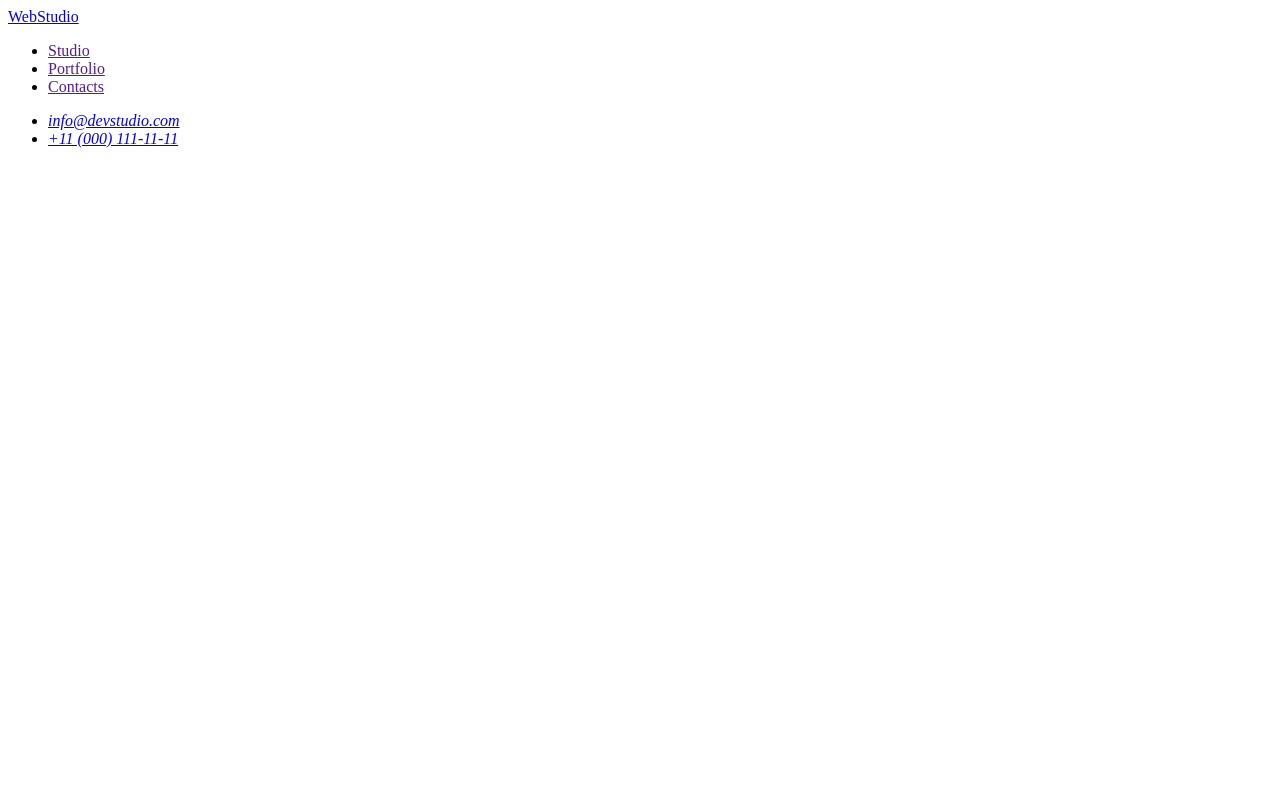
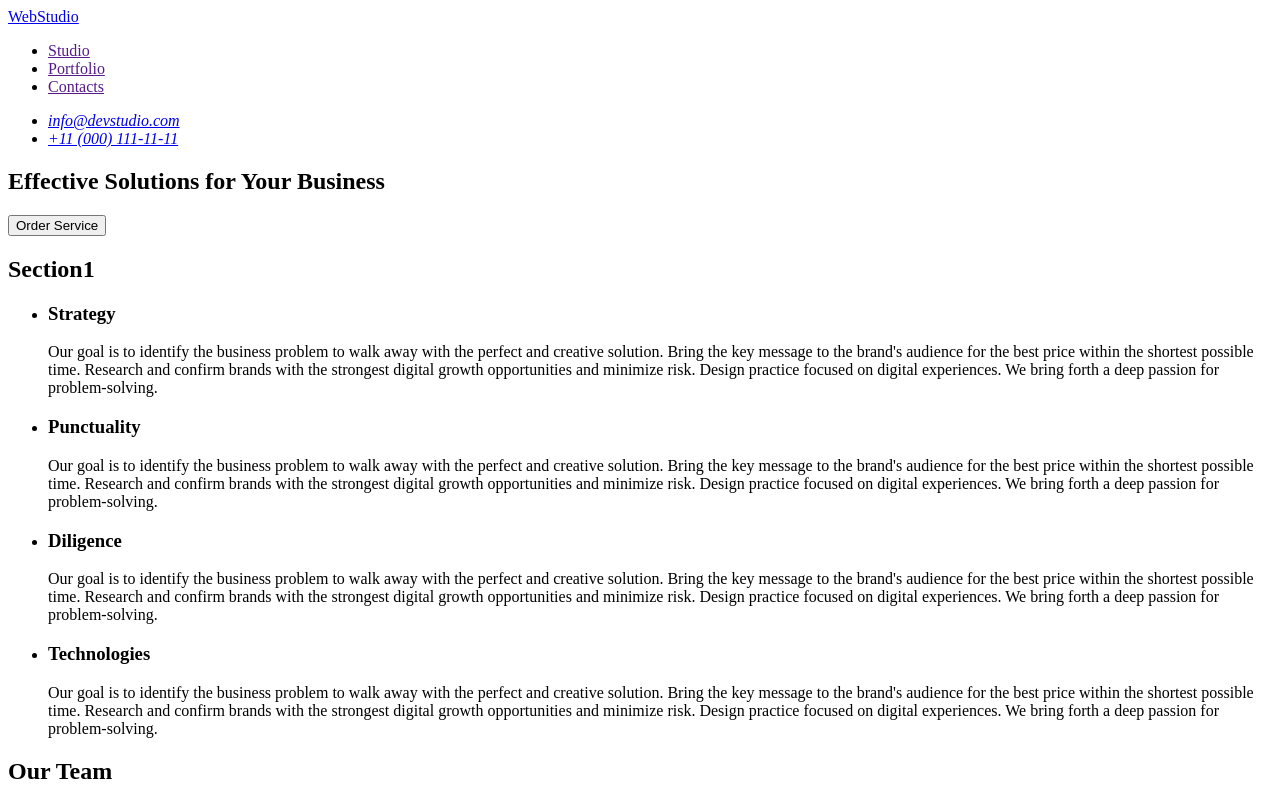
Before and after one commit to vitold75/goit-markup-hw-01, a plain HTML site: page index.html in a window 1280 px wide. Shown: the top 800 px of the page. Drawn offline with Linux system fonts and the light colour scheme.

Commit message:
section 2

```diff
--- a/index.html
+++ b/index.html
@@ -23,5 +23,96 @@
         </ul>
       </address>
     </header>
+    <main>
+      <!-- Hero -->
+      <section>
+        <h1>Effective Solutions for Your Business</h1>
+        <button type="button">Order Service</button>
+      </section>
+      <!-- End Hero-->
+      <!-- Section1 -->
+      <section>
+        <h2>Section1</h2>
+        <ul>
+          <li>
+            <h3>Strategy</h3>
+            <p>
+              Our goal is to identify the business problem to walk away with the
+              perfect and creative solution. Bring the key message to the
+              brand's audience for the best price within the shortest possible
+              time. Research and confirm brands with the strongest digital
+              growth opportunities and minimize risk. Design practice focused on
+              digital experiences. We bring forth a deep passion for
+              problem-solving.
+            </p>
+          </li>
+          <li>
+            <h3>Punctuality</h3>
+            <p>
+              Our goal is to identify the business problem to walk away with the
+              perfect and creative solution. Bring the key message to the
+              brand's audience for the best price within the shortest possible
+              time. Research and confirm brands with the strongest digital
+              growth opportunities and minimize risk. Design practice focused on
+              digital experiences. We bring forth a deep passion for
+              problem-solving.
+            </p>
+          </li>
+          <li>
+            <h3>Diligence</h3>
+            <p>
+              Our goal is to identify the business problem to walk away with the
+              perfect and creative solution. Bring the key message to the
+              brand's audience for the best price within the shortest possible
+              time. Research and confirm brands with the strongest digital
+              growth opportunities and minimize risk. Design practice focused on
+              digital experiences. We bring forth a deep passion for
+              problem-solving.
+            </p>
+          </li>
+          <li>
+            <h3>Technologies</h3>
+            <p>
+              Our goal is to identify the business problem to walk away with the
+              perfect and creative solution. Bring the key message to the
+              brand's audience for the best price within the shortest possible
+              time. Research and confirm brands with the strongest digital
+              growth opportunities and minimize risk. Design practice focused on
+              digital experiences. We bring forth a deep passion for
+              problem-solving.
+            </p>
+          </li>
+        </ul>
+      </section>
+      <!-- End Section1 -->
+      <!-- #region Section2 -->
+      <section>
+        <h2>Our Team</h2>
+        <ul>
+          <li>
+            <img src="./images/mark-guerrero.png" alt="Mark Guerrero" width="264" height="260">
+            <h3>Mark Guerrero</h3>
+            <p>Product Designer</p>
+          </li>
+          <li>
+            <img src="./images/tom-ford.png" alt="Tom Ford" width="264" height="260">
+            <h3>Tom Ford</h3>
+            <p>Frontend Developer</p>
+          </li>
+          <li>
+            <img src="./images/camila-garcia.png" alt="Camila Garcia" width="264" height="260">
+            <h3>Camila Garcia</h3>
+            <p>Marketing</p>
+          </li>
+          <li>
+            <img src="./images/daniel-wilson.png" alt="Daniel Wilson" width="264" height="260">
+            <h3>Daniel Wilson</h3>
+            <p>UI Designer</p>
+          </li>
+        </ul>
+      </section>
+      <!-- #endregion Section2 -->
+    </main>
+    <footer></footer>
   </body>
 </html>
```
Also changed, not shown: images/camila-garcia.png (added), images/daniel-wilson.png (added), images/mark-guerrero.png (added), images/tom-ford.png (added).
